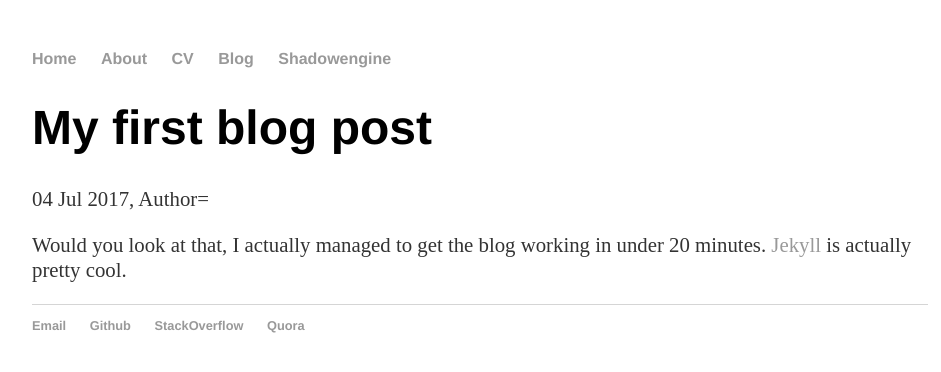
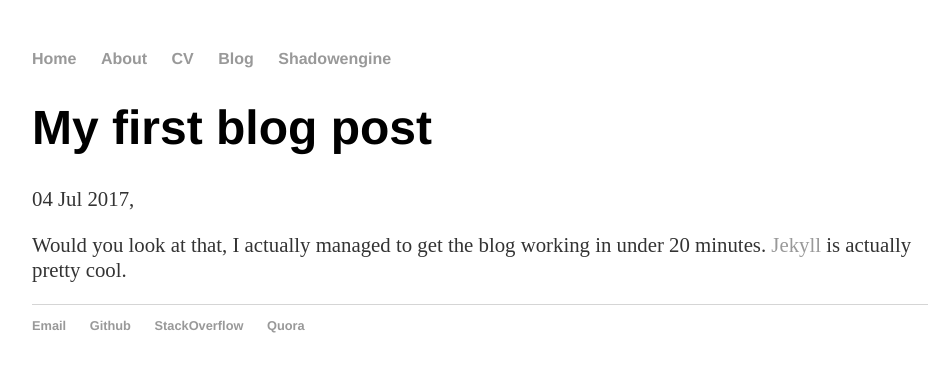
Before and after one commit to ShadowWarden/shadowwarden.github.io, a Jekyll site: the page built from _posts/2017-07-04-first-blog.md, in a window 1280 px wide. Shown: the top 372 px of the page, without its empty margins (160-1101 px from the left). Built offline with Jekyll 4.4.1, drawn with Linux system fonts in a browser that asks for light colours.

Commit message:
Changed layout of posts.html

```diff
--- a/_layouts/post.html
+++ b/_layouts/post.html
@@ -2,7 +2,7 @@
 layout: default
 ---
 <h1>{{ page.title }}</h1>
-<p class="meta">{{ page.date | date_to_string }}, Author={{ page.author }}</p>
+<p class="meta">{{ page.date | date_to_string }}, {{ page.author }}</p>
 
 <div class="post">
 	{{ content }}
```
